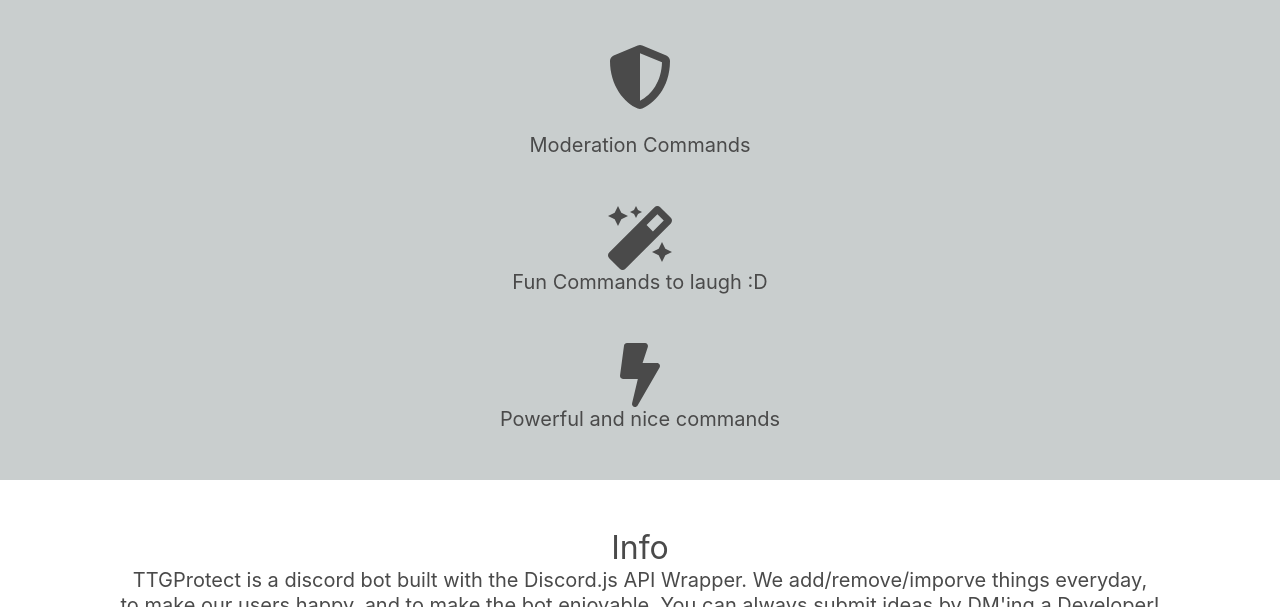
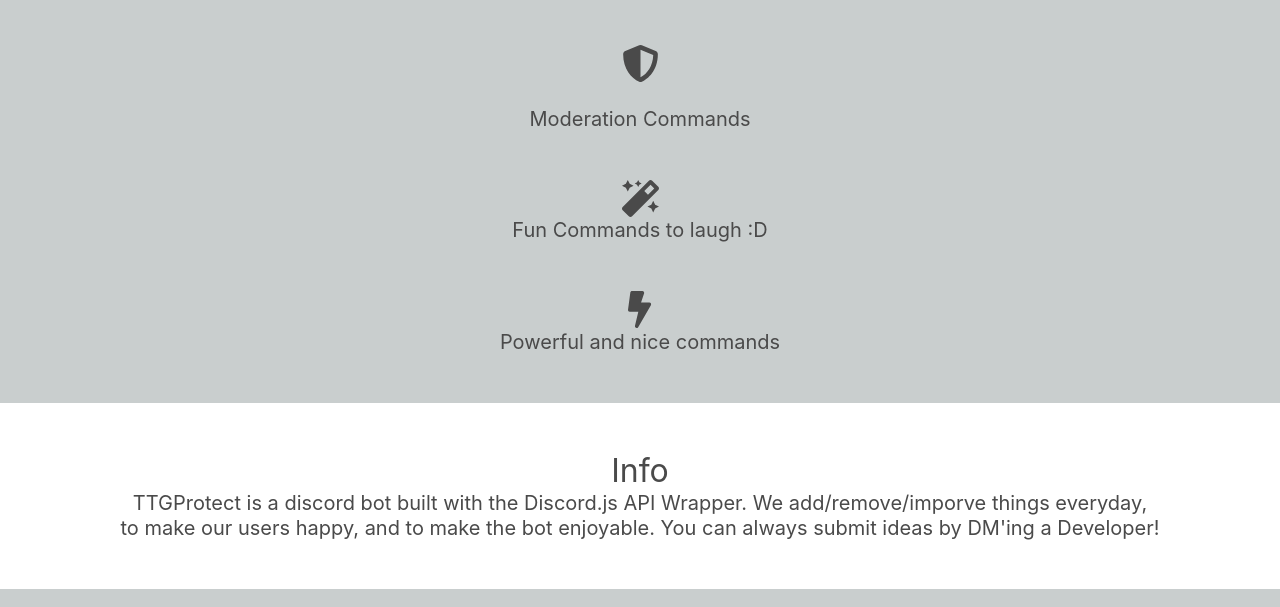
Before and after one commit to ttgprotect/ttgprotect.github.io, a plain HTML site: page index.html in a window 1280 px wide. Shown: the part 606-1213 px from the top of the page. Drawn offline with Linux system fonts and the light colour scheme.

Commit message:
Oops...... TOO BIG

```diff
--- a/css/main.css
+++ b/css/main.css
@@ -13,7 +13,7 @@
 }
 
 .fontawesome-icon-big {
-    font-size: 64px;
+    font-size: 37px;
 }
 
 .logo-navbar {
```
